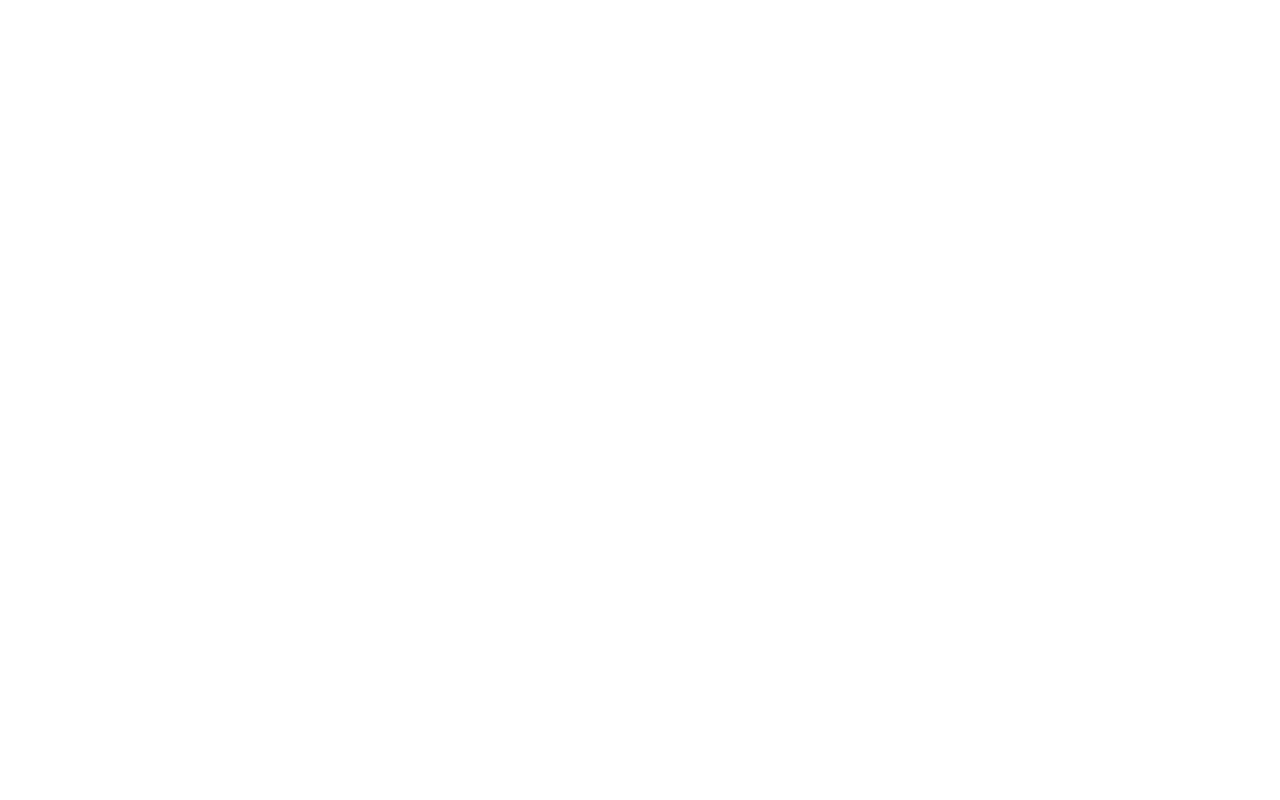
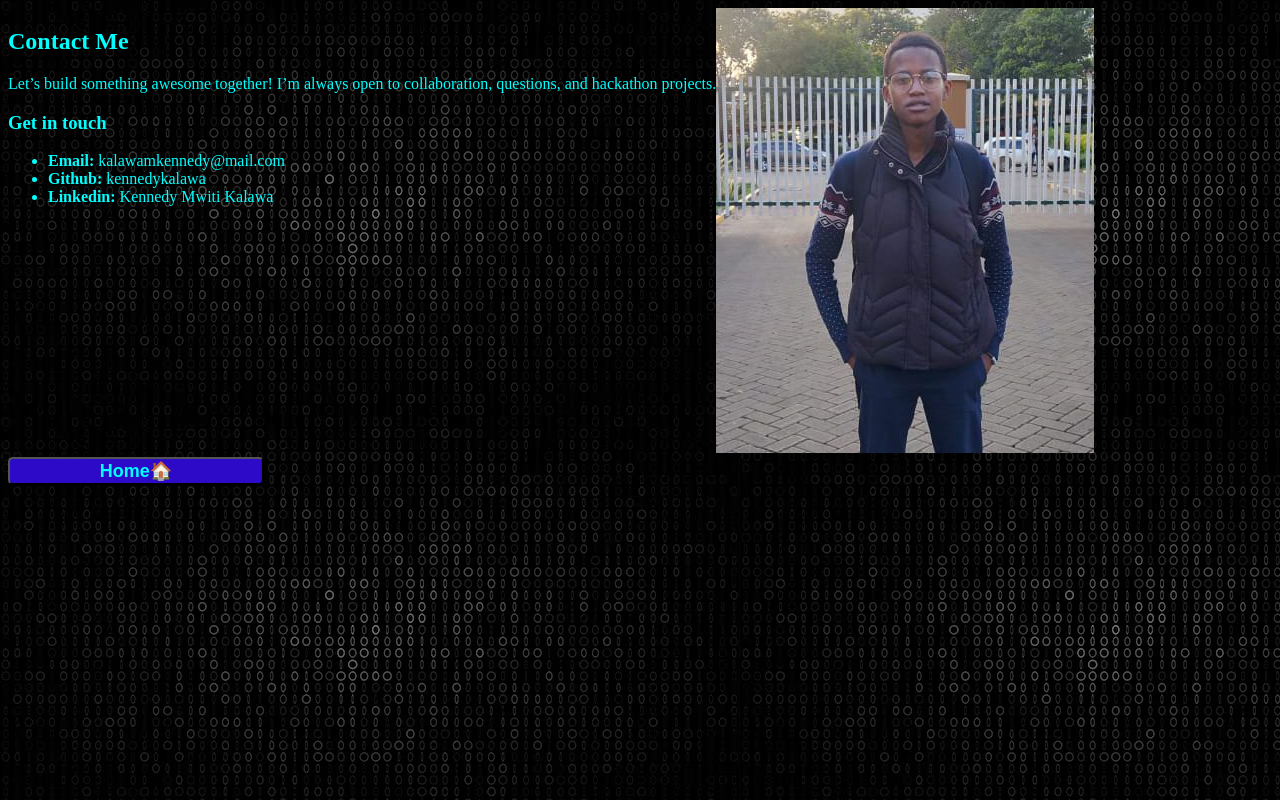
Before and after one commit to kennedykalawa/Portfolio, a plain HTML site: page Mon(10th)-Personal portfolio/Contacts.html in a window 1280 px wide. Drawn offline with Linux system fonts and the light colour scheme.

Commit message:
finished up

```diff
--- a/Mon(10th)-Personal portfolio/Contacts.html
+++ b/Mon(10th)-Personal portfolio/Contacts.html
@@ -5,8 +5,59 @@
     <meta name="viewport" content="width=device-width, initial-scale=1.0">
     <title>Document</title>
     <link rel="stylesheet" href="https://cdnjs.cloudflare.com/ajax/libs/font-awesome/6.5.1/css/all.min.css" integrity="sha512-DTOQO9RWCH3ppGqcWaEA1BIZOC6xxalwEsw9c2QQeAIftl+Vegovlnee1c9QX4TctnWMn13TZye+giMm8e2LwA==" crossorigin="anonymous" referrerpolicy="no-referrer" />
+<style>
+    body{
+        background-image: url("./4.avif");
+    }
+    section{
+        color: aqua;
+        display: flex;
+    }
+   a{
+    text-decoration: none;
+    color: aqua;
+   }
+   a:hover{
+    color: rgb(44, 10, 199);
+   }
+    button{
+        width: 20vw;
+        border-radius: 5px;
+        background-color: rgb(44, 10, 199);
+        font-size: 18px;
+        font-weight: 700;
+        color: aqua;
+        cursor: pointer;
+
+    }
+    button:hover{
+        background-color: aqua;
+        color: rgb(44, 10, 199);
+    }
+</style>
 </head>
+
 <body>
+    <section>
+        <div>
+    <h2>Contact Me</h2>
+    <p>Let’s build something awesome together! I’m always open to collaboration, questions, and hackathon projects.</p>
 
+    <div>
+        <h3>Get in touch</h3>
+        <p></p>
+        <ul>
+            <li><strong>Email:</strong> kalawamkennedy@mail.com</li>
+            <li><strong>Github:</strong> <a href="https://github.com/kennedykalawa">kennedykalawa</a></li>
+            <li><strong>Linkedin:</strong> <a href="https://www.linkedin.com/in/kennedy-mwiti-44a34b340/">Kennedy Mwiti Kalawa</a></li>
+        </ul>
+    </div>
+    </div>
+    <div>
+        <img src="./me.jpeg" alt="me">
+    </div>
+
+    </section>
+    <a href="./index.html"><button>Home🏠</button></a>
 </body>
 </html>
```
Also changed, not shown: Mon(10th)-Personal portfolio/About.html (+1 -1 lines), Mon(10th)-Personal portfolio/Skills.html (+16 -1 lines), Mon(10th)-Personal portfolio/index.html (+1 -1 lines), Mon(10th)-Personal portfolio/me.jpeg (added).
